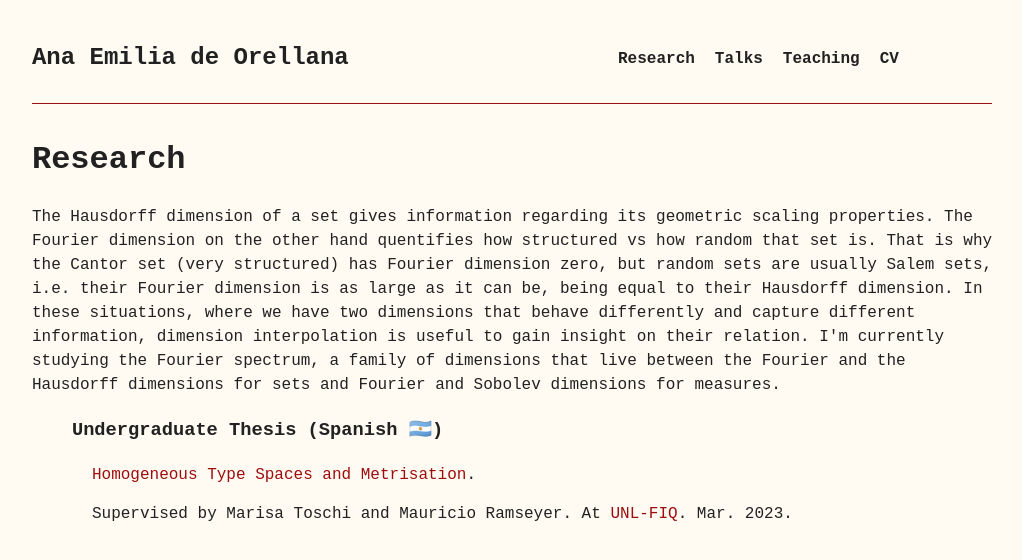
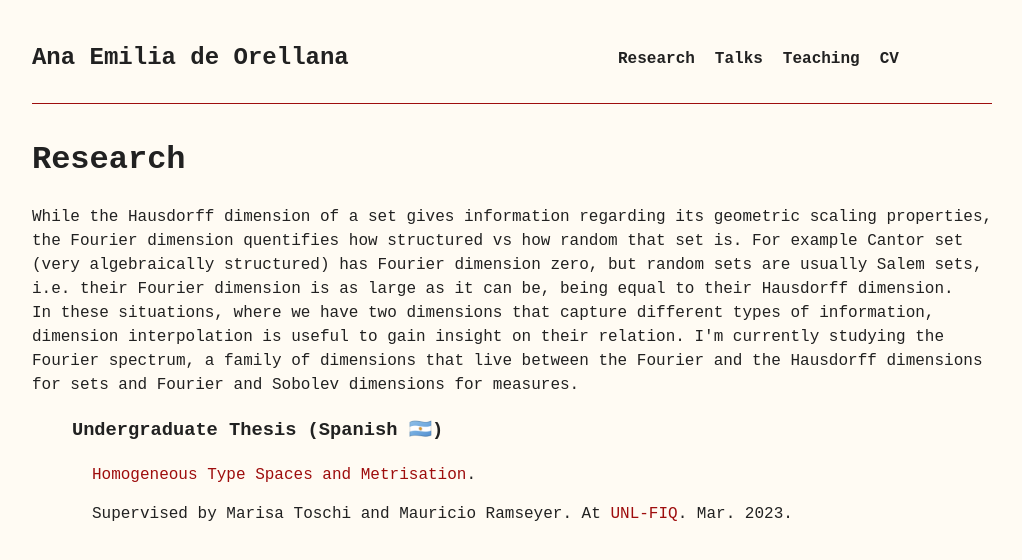
Before and after one commit to AnadeOre/anadeore.github.io, a Next.js app: page /research in a window 1280 px wide. Shown: the top 560 px of the page, without its empty margins (128-1150 px from the left). Built offline with nearby package versions, Linux system fonts and the light colour scheme.

Commit message:
update research

```diff
--- a/src/app/research/page.jsx
+++ b/src/app/research/page.jsx
@@ -5,14 +5,15 @@ const Page = () => {
     <div>
       <h1>Research</h1>
       <p>
-        The Hausdorff dimension of a set gives information regarding its
-        geometric scaling properties. The Fourier dimension on the other hand
-        quentifies how structured vs how random that set is. That is why the
-        Cantor set (very structured) has Fourier dimension zero, but random sets
+        While the Hausdorff dimension of a set gives information regarding its
+        geometric scaling properties, the Fourier dimension quentifies how
+        structured vs how random that set is. For example Cantor set (very
+        algebraically structured) has Fourier dimension zero, but random sets
         are usually Salem sets, i.e. their Fourier dimension is as large as it
-        can be, being equal to their Hausdorff dimension. In these situations,
-        where we have two dimensions that behave differently and capture
-        different information, dimension interpolation is useful to gain insight
+        can be, being equal to their Hausdorff dimension.
+        <br />
+        In these situations, where we have two dimensions that capture different
+        types of information, dimension interpolation is useful to gain insight
         on their relation. I'm currently studying the Fourier spectrum, a family
         of dimensions that live between the Fourier and the Hausdorff dimensions
         for sets and Fourier and Sobolev dimensions for measures.
```
